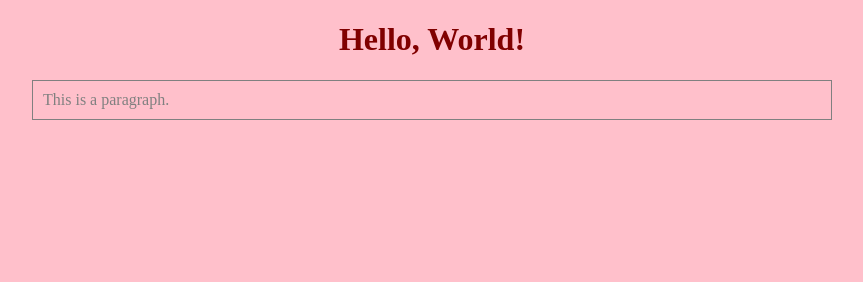
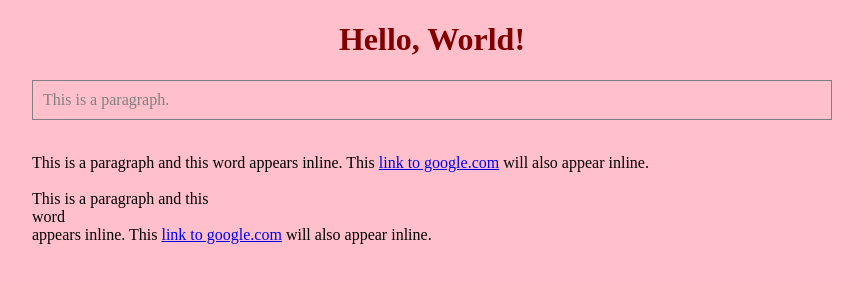
Before and after one commit to scienceiscool/My-First-Web-App, a plain HTML site: page index.html in a window 1280 px wide. Shown: the whole page, without its empty margins (208-1071 px from the left). Drawn offline with Linux system fonts and the light colour scheme.

Commit message:
Added two div elements containing paragraphs to experiment with div and span

```diff
--- a/index.html
+++ b/index.html
@@ -9,6 +9,14 @@
   <body>
     <h1>Hello, World!</h1>
 
-    <p>This is a paragraph.</p>
+    <p>This is a paragraph.</p><br>
+
+    <div>
+      This is a paragraph and this <span>word</span> appears inline. This <a href="http://www.google.com">link to google.com</a> will also appear inline.
+    </div><br>
+
+    <div>
+      This is a paragraph and this <div>word</div> appears inline. This <a href="http://www.google.com">link to google.com</a> will also appear inline.
+    </div>
   </body>
 </html>
```
